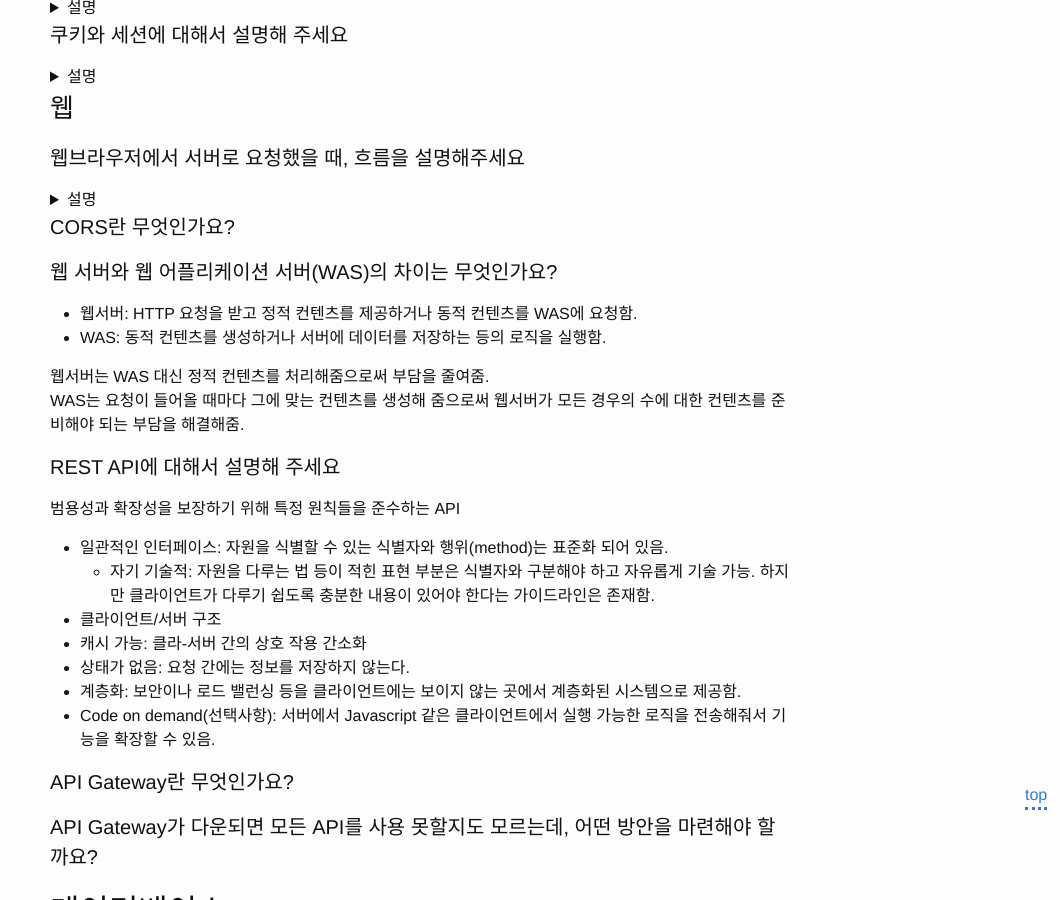
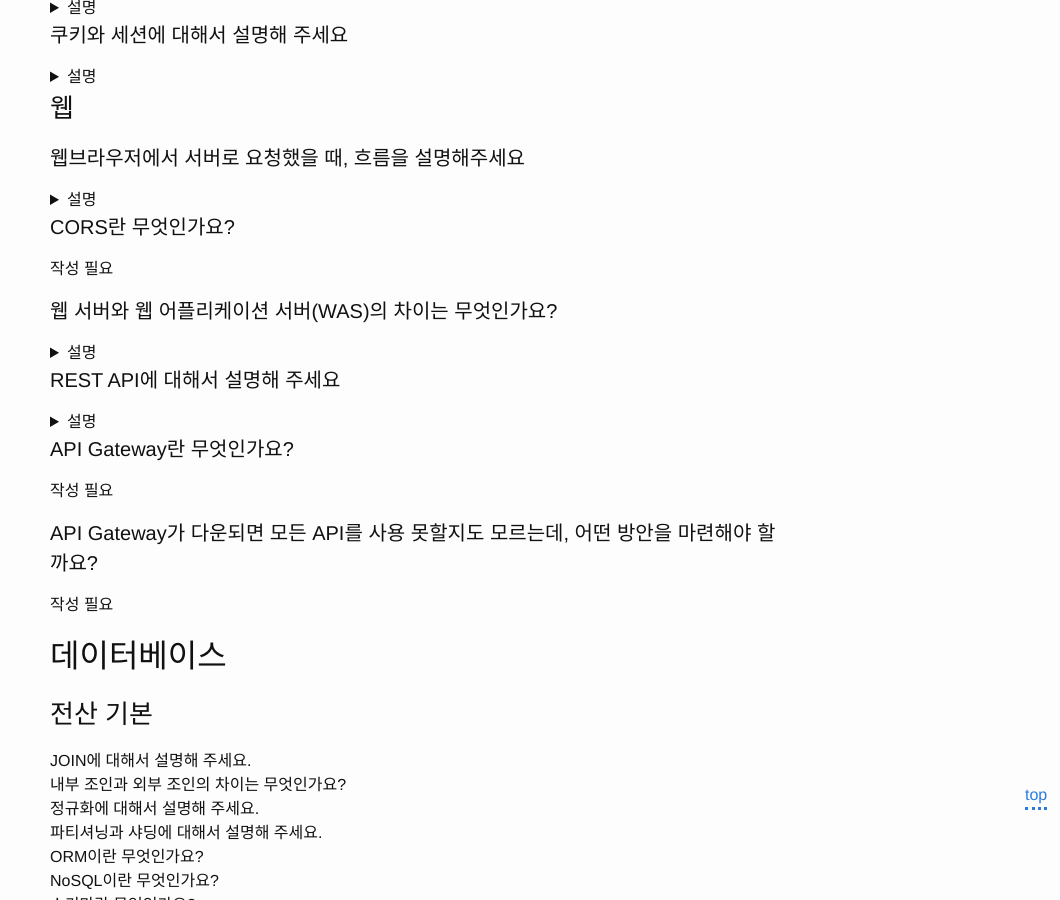
Before and after one commit to WraithKim/blog, a Jekyll site: the page built from _posts/2021-05-20-tech-interview-with-rage.md, in a window 1280 px wide and 900 px high, scrolled down 4098 px. Shown: the whole window, without its empty margins (220-1280 px from the left). Built offline with Jekyll 4.4.1, drawn with Linux system fonts in a browser that asks for light colours.

Commit message:
REST API 등에 collapse 추가

```diff
--- a/_posts/2021-05-20-tech-interview-with-rage.md
+++ b/_posts/2021-05-20-tech-interview-with-rage.md
@@ -564,7 +564,12 @@ HTTP 프로토콜에서는 상태가 없음. 그래서 쿠키와 세션은 HTTP
 
 #### CORS란 무엇인가요?
 
+작성 필요
+
 #### 웹 서버와 웹 어플리케이션 서버(WAS)의 차이는 무엇인가요?
+
+<details>
+<summary markdown="span">설명</summary>
 
 * 웹서버: HTTP 요청을 받고 정적 컨텐츠를 제공하거나 동적 컨텐츠를 WAS에 요청함.
 * WAS: 동적 컨텐츠를 생성하거나 서버에 데이터를 저장하는 등의 로직을 실행함.
@@ -572,21 +577,32 @@ HTTP 프로토콜에서는 상태가 없음. 그래서 쿠키와 세션은 HTTP
 웹서버는 WAS 대신 정적 컨텐츠를 처리해줌으로써 부담을 줄여줌.
 WAS는 요청이 들어올 때마다 그에 맞는 컨텐츠를 생성해 줌으로써 웹서버가 모든 경우의 수에 대한 컨텐츠를 준비해야 되는 부담을 해결해줌.
 
+</details>
+
 #### REST API에 대해서 설명해 주세요
 
-범용성과 확장성을 보장하기 위해 특정 원칙들을 준수하는 API
+<details>
+<summary markdown="span">설명</summary>
+
+범용성과 확장성을 보장하기 위해 특정 원칙들을 준수하는 API.
 
 * 일관적인 인터페이스: 자원을 식별할 수 있는 식별자와 행위(method)는 표준화 되어 있음.
-  * 자기 기술적: 자원을 다루는 법 등이 적힌 표현 부분은 식별자와 구분해야 하고 자유롭게 기술 가능. 하지만 클라이언트가 다루기 쉽도록 충분한 내용이 있어야 한다는 가이드라인은 존재함.
+  * 자기 기술적: 자원의 내용인 표현 부분은 식별자와 구분해야 하고 형식이 자유로움(HTML, JSON 등등). 하지만 클라이언트가 다룰 수 있도록 충분한 내용이 있어야 한다는 가이드라인은 존재함.
 * 클라이언트/서버 구조
 * 캐시 가능: 클라-서버 간의 상호 작용 간소화
 * 상태가 없음: 요청 간에는 정보를 저장하지 않는다.
 * 계층화: 보안이나 로드 밸런싱 등을 클라이언트에는 보이지 않는 곳에서 계층화된 시스템으로 제공함.
 * Code on demand(선택사항): 서버에서 Javascript 같은 클라이언트에서 실행 가능한 로직을 전송해줘서 기능을 확장할 수 있음.
 
+</details>
+
 #### API Gateway란 무엇인가요?
 
+작성 필요
+
 #### API Gateway가 다운되면 모든 API를 사용 못할지도 모르는데, 어떤 방안을 마련해야 할까요?
+
+작성 필요
 
 ## 데이터베이스
 
```
